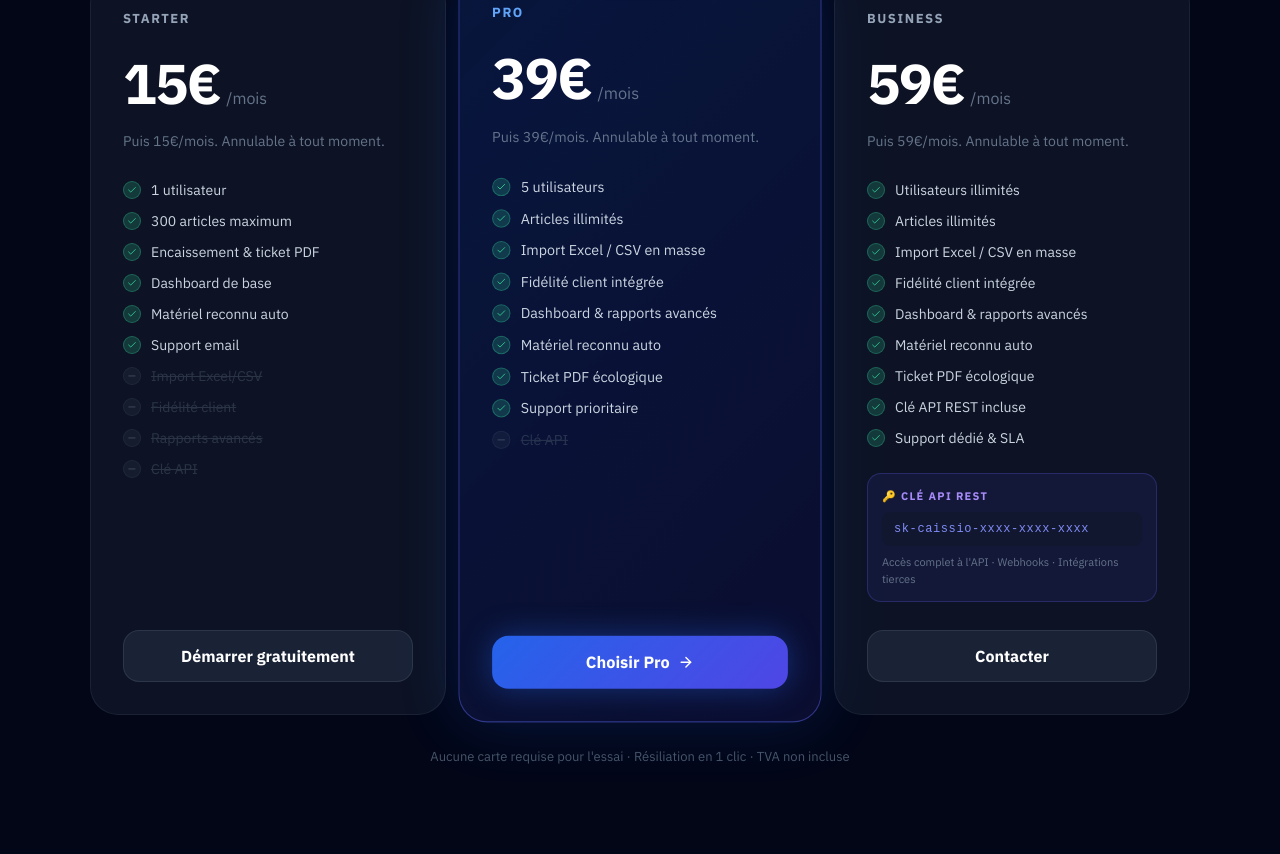
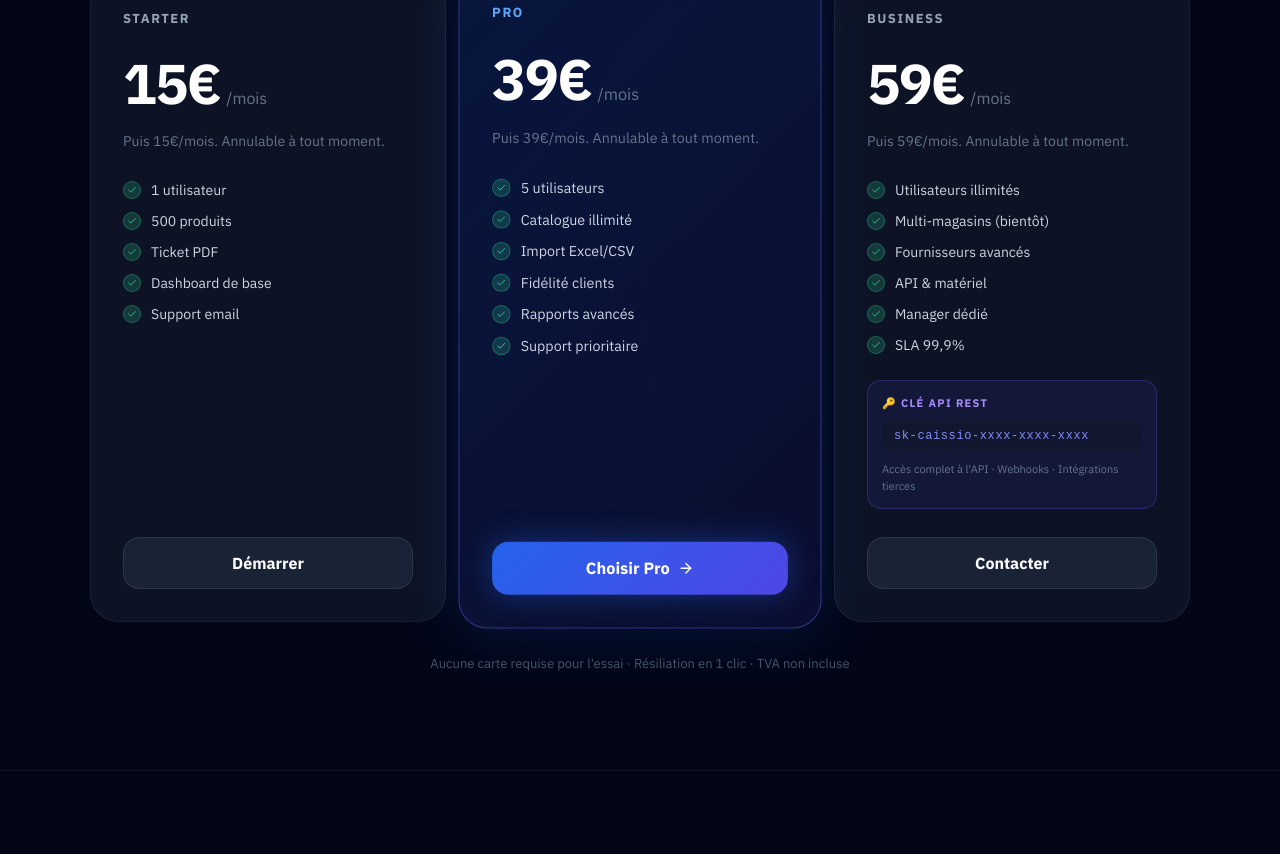
Before and after one commit to rubensdelbaere45-boop/webconceptor.fr, a Next.js app: page /caissio in a window 1280 px wide. Shown: the part 6306-7160 px from the top of the page. Built offline with nearby package versions, Linux system fonts and the light colour scheme.

Commit message:
Caissio tarifs — descriptions fidèles à la capture (Starter/Pro/Business)

```diff
--- a/src/app/caissio/page.tsx
+++ b/src/app/caissio/page.tsx
@@ -35,16 +35,15 @@ const PLANS = [
     price: 15,
     badge: null,
     highlight: false,
-    cta: "Démarrer gratuitement",
+    cta: "Démarrer",
     features: [
       "1 utilisateur",
-      "300 articles maximum",
-      "Encaissement & ticket PDF",
+      "500 produits",
+      "Ticket PDF",
       "Dashboard de base",
-      "Matériel reconnu auto",
       "Support email",
     ],
-    missing: ["Import Excel/CSV","Fidélité client","Rapports avancés","Clé API"],
+    apiKey: false,
   },
   {
     name: "Pro",
@@ -54,15 +53,13 @@ const PLANS = [
     cta: "Choisir Pro",
     features: [
       "5 utilisateurs",
-      "Articles illimités",
-      "Import Excel / CSV en masse",
-      "Fidélité client intégrée",
-      "Dashboard & rapports avancés",
-      "Matériel reconnu auto",
-      "Ticket PDF écologique",
+      "Catalogue illimité",
+      "Import Excel/CSV",
+      "Fidélité clients",
+      "Rapports avancés",
       "Support prioritaire",
     ],
-    missing: ["Clé API"],
+    apiKey: false,
   },
   {
     name: "Business",
@@ -72,16 +69,12 @@ const PLANS = [
     cta: "Contacter",
     features: [
       "Utilisateurs illimités",
-      "Articles illimités",
-      "Import Excel / CSV en masse",
-      "Fidélité client intégrée",
-      "Dashboard & rapports avancés",
-      "Matériel reconnu auto",
-      "Ticket PDF écologique",
-      "Clé API REST incluse",
-      "Support dédié & SLA",
+      "Multi-magasins (bientôt)",
+      "Fournisseurs avancés",
+      "API & matériel",
+      "Manager dédié",
+      "SLA 99,9%",
     ],
-    missing: [],
     apiKey: true,
   },
 ];
@@ -741,14 +734,6 @@ export default function CaissioPage() {
                       <span>{f}</span>
                     </li>
                   ))}
-                  {plan.missing.map((f) => (
-                    <li key={f} style={{ display: "flex", alignItems: "flex-start", gap: 10, color: "#475569", fontSize: 14 }}>
-                      <div style={{ width: 18, height: 18, borderRadius: "50%", background: "rgba(71,85,105,.15)", border: "1px solid rgba(71,85,105,.2)", display: "flex", alignItems: "center", justifyContent: "center", flexShrink: 0, marginTop: 1 }}>
-                        <span style={{ fontSize: 10, color: "#475569", lineHeight: 1 }}>—</span>
-                      </div>
-                      <span style={{ textDecoration: "line-through", opacity: 0.5 }}>{f}</span>
-                    </li>
-                  ))}
                 </ul>
 
                 {/* API key block (Business only) */}
```
